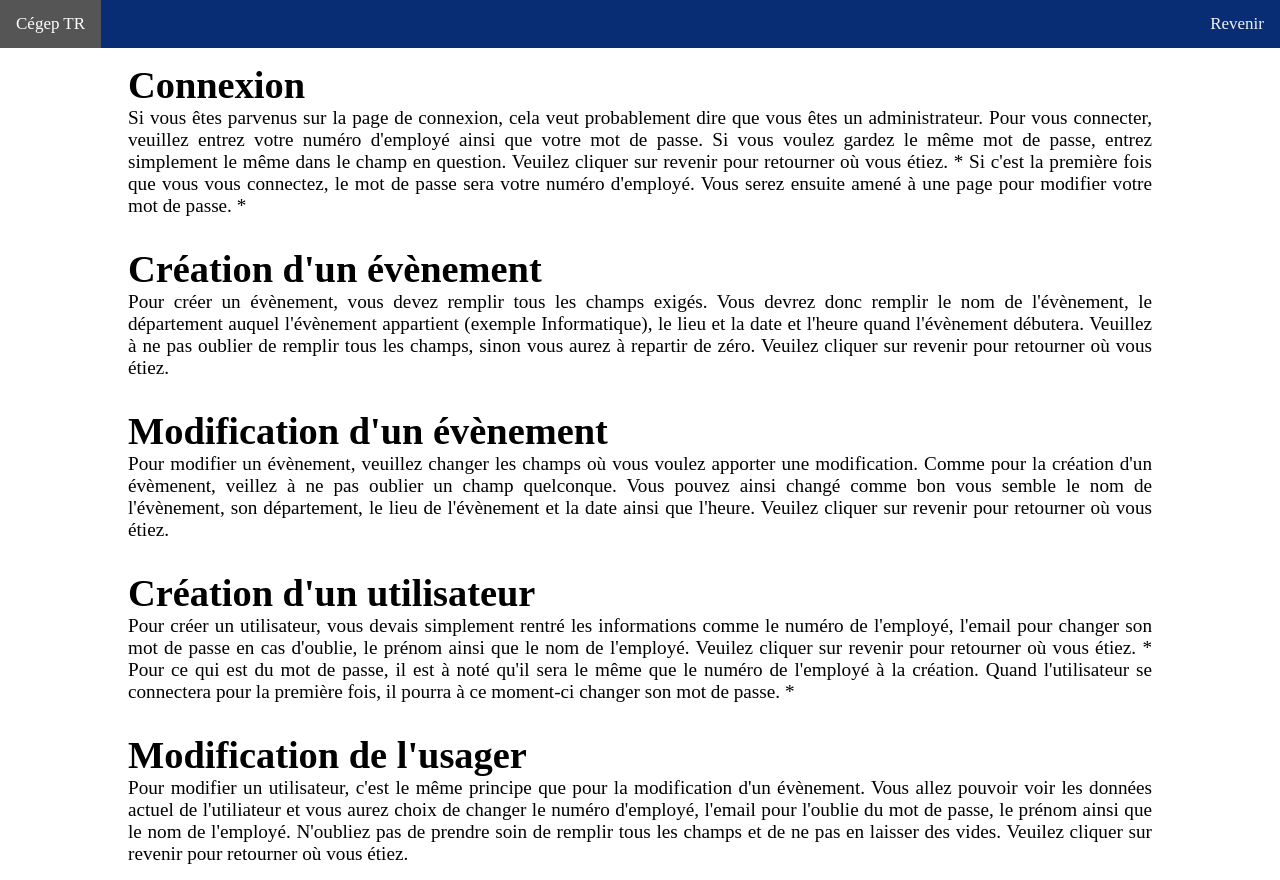
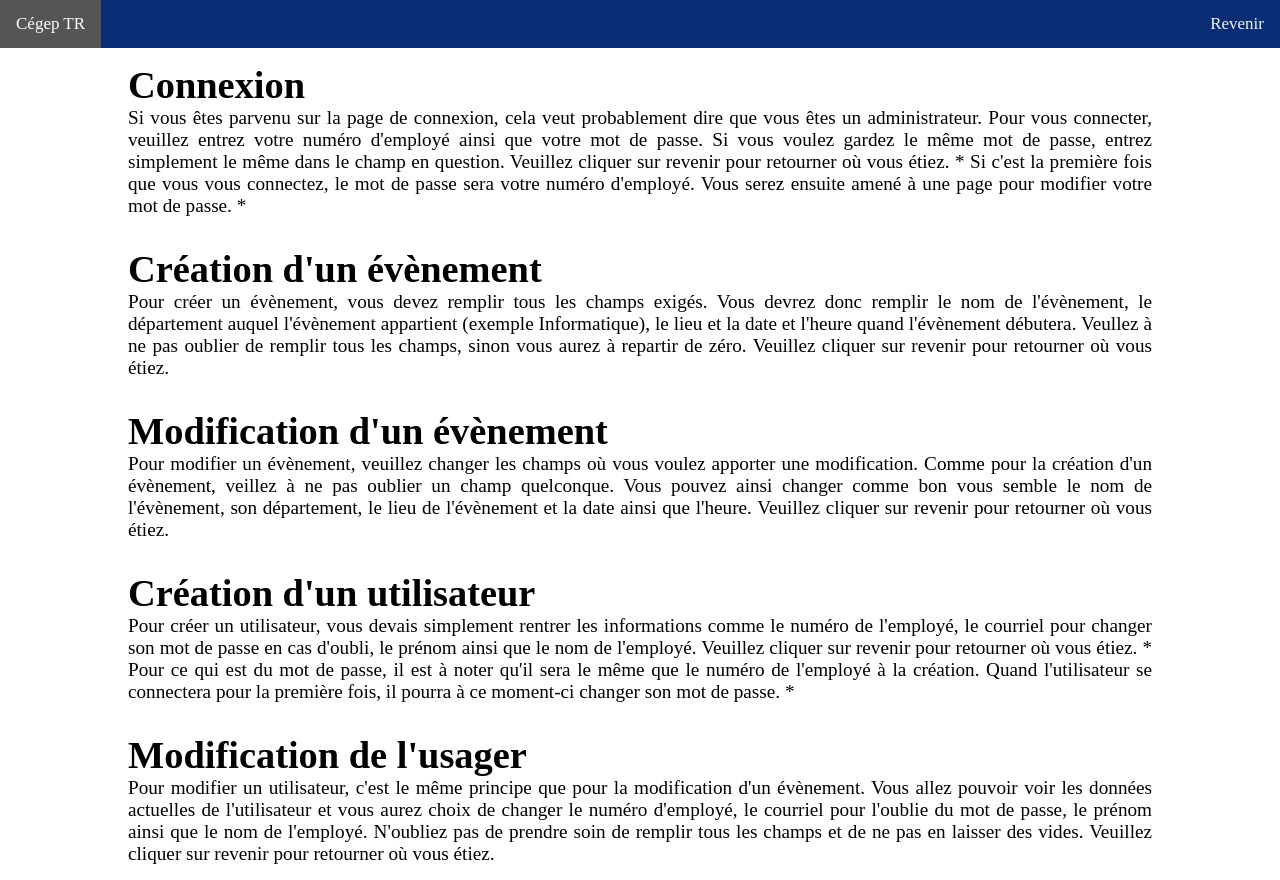
Before and after one commit to MariusTestard/web32023, a PHP site: page /help.php in a window 1280 px wide. Run offline with PHP 8.4, Linux system fonts and the light colour scheme; data that the repository does not hold is empty.

Commit message:
smileyFace

```diff
--- a/smileyFace/create.php
+++ b/smileyFace/create.php
@@ -31,7 +31,7 @@ session_start();
                 $numEmplo = test_input($_POST["numEmplo"]);
             }
             if (empty($_POST['recoverEmail'])) {
-                $errorRecoverEmail = "Email de récupération manquant";
+                $errorRecoverEmail = "Courriel de récupération manquant";
                 $erreur = true;
             } else {
                     $recoverEmail = test_input($_POST["recoverEmail"]);
@@ -94,8 +94,8 @@ session_start();
                                     <span class="spanErr"><?php echo $errorNumEplo; ?></span>
                                 </div>
                                 <div class="group">
-                                    <label for="recoverEmail">Email de récupération</label>
-                                    <input type="email" class="form-control" placeholder="Email de récupération" name="recoverEmail">
+                                    <label for="recoverEmail">Courriel de récupération</label>
+                                    <input type="email" class="form-control" placeholder="Courriel de récupération" name="recoverEmail">
                                     <span class="spanErr"><?php echo $errorRecoverEmail; ?></span>
                                 </div>
                                 <div class="group">
--- a/smileyFace/help.php
+++ b/smileyFace/help.php
@@ -8,7 +8,7 @@ session_start();
     <meta charset="UTF-8">
     <meta name="viewport" content="width=device-width, initial-scale=1.0">
     <link rel="stylesheet" href="css/help.css">
-    <title>help</title>
+    <title>Besoin d'aide - Cégep de Trois-Rivières</title>
 </head>
 
 <body>
@@ -29,10 +29,10 @@ session_start();
                 break;
 
             case 3:
-                $location = 'modifier.php';
+                $location = 'eventBD.php';
                 break;
             case 4:
-                $location = 'modifier.php';
+                $location = 'userBD.php';
                 break;
 
             case 5:
@@ -62,9 +62,9 @@ session_start();
                 <div class="para">
                     <h1>Connexion</h1>
                     <p>
-                        Si vous êtes parvenus sur la page de connexion, cela veut probablement dire que vous êtes un administrateur. Pour vous connecter, veuillez entrez
+                        Si vous êtes parvenu sur la page de connexion, cela veut probablement dire que vous êtes un administrateur. Pour vous connecter, veuillez entrez
                         votre numéro d'employé ainsi que votre mot de passe. Si vous voulez gardez le même mot de passe, entrez simplement le même dans le champ en question.
-                        Veuilez cliquer sur revenir pour retourner où vous étiez. * Si c'est la première fois que vous vous connectez, le mot de passe sera votre numéro d'employé. Vous serez
+                        Veuillez cliquer sur revenir pour retourner où vous étiez. * Si c'est la première fois que vous vous connectez, le mot de passe sera votre numéro d'employé. Vous serez
                         ensuite amené à une page pour modifier votre mot de passe. *
                     </p>
                 </div>
@@ -72,29 +72,29 @@ session_start();
                     <h1>Création d'un évènement</h1>
                     <p>
                         Pour créer un évènement, vous devez remplir tous les champs exigés. Vous devrez donc remplir le nom de l'évènement, le département auquel l'évènement appartient (exemple Informatique), le lieu et la date et l'heure quand
-                        l'évènement débutera. Veuillez à ne pas oublier de remplir tous les champs, sinon vous aurez à repartir de zéro. Veuilez cliquer sur revenir pour retourner où vous étiez.
+                        l'évènement débutera. Veullez à ne pas oublier de remplir tous les champs, sinon vous aurez à repartir de zéro. Veuillez cliquer sur revenir pour retourner où vous étiez.
                     </p>
                 </div>
                 <div class="para">
                     <h1>Modification d'un évènement</h1>
                     <p>
-                        Pour modifier un évènement, veuillez changer les champs où vous voulez apporter une modification. Comme pour la création d'un évèmenent, veillez à ne pas oublier un champ quelconque. Vous pouvez ainsi changé comme bon vous semble le nom de l'évènement,
-                        son département, le lieu de l'évènement et la date ainsi que l'heure. Veuilez cliquer sur revenir pour retourner où vous étiez.
+                        Pour modifier un évènement, veuillez changer les champs où vous voulez apporter une modification. Comme pour la création d'un évènement, veillez à ne pas oublier un champ quelconque. Vous pouvez ainsi changer comme bon vous semble le nom de l'évènement,
+                        son département, le lieu de l'évènement et la date ainsi que l'heure. Veuillez cliquer sur revenir pour retourner où vous étiez.
                     </p>
                 </div>
                 <div class="para">
                     <h1>Création d'un utilisateur</h1>
                     <p>
-                        Pour créer un utilisateur, vous devais simplement rentré les informations comme le numéro de l'employé, l'email pour changer son mot de passe en cas d'oublie, le prénom ainsi que le nom de l'employé.
-                        Veuilez cliquer sur revenir pour retourner où vous étiez. * Pour ce qui est du mot de passe, il est à noté qu'il sera le même que le numéro de l'employé à la création. Quand l'utilisateur se connectera pour la
+                        Pour créer un utilisateur, vous devais simplement rentrer les informations comme le numéro de l'employé, le courriel pour changer son mot de passe en cas d'oubli, le prénom ainsi que le nom de l'employé.
+                        Veuillez cliquer sur revenir pour retourner où vous étiez. * Pour ce qui est du mot de passe, il est à noter qu'il sera le même que le numéro de l'employé à la création. Quand l'utilisateur se connectera pour la
                         première fois, il pourra à ce moment-ci changer son mot de passe. *
                     </p>
                 </div>
                 <div class="para">
                     <h1>Modification de l'usager</h1>
                     <p>
-                        Pour modifier un utilisateur, c'est le même principe que pour la modification d'un évènement. Vous allez pouvoir voir les données actuel de l'utiliateur et vous aurez choix de changer le numéro d'employé, l'email pour l'oublie du mot de passe,
-                        le prénom ainsi que le nom de l'employé. N'oubliez pas de prendre soin de remplir tous les champs et de ne pas en laisser des vides. Veuilez cliquer sur revenir pour retourner où vous étiez.
+                        Pour modifier un utilisateur, c'est le même principe que pour la modification d'un évènement. Vous allez pouvoir voir les données actuelles de l'utilisateur et vous aurez choix de changer le numéro d'employé, le courriel pour l'oublie du mot de passe,
+                        le prénom ainsi que le nom de l'employé. N'oubliez pas de prendre soin de remplir tous les champs et de ne pas en laisser des vides. Veuillez cliquer sur revenir pour retourner où vous étiez.
                     </p>
                 </div>
             </div>
--- a/smileyFace/loading.php
+++ b/smileyFace/loading.php
@@ -4,7 +4,7 @@
 <head>
     <meta charset="UTF-8">
     <meta name="viewport" content="width=device-width, initial-scale=1.0">
-    <title>Loading</title>
+    <title>loading.php</title>
 </head>
 
 <body>
--- a/smileyFace/newPass.php
+++ b/smileyFace/newPass.php
@@ -14,7 +14,7 @@ session_start();
   <link rel="stylesheet" href="https://cdn.jsdelivr.net/npm/buttercake@3.0.0/dist/css/butterCake.min.css">
   <script src="js/loading.js"></script>
   <link rel="stylesheet" href="css/connexion.css">
-  <title>Password - Cégep de Trois-Rivières</title>
+  <title>Mot de passe - Cégep de Trois-Rivières</title>
 </head>
 
 <body>
--- a/smileyFace/stop.php
+++ b/smileyFace/stop.php
@@ -8,7 +8,7 @@ session_start();
     <meta charset="UTF-8">
     <meta http-equiv="X-UA-Compatible" content="IE=edge">
     <meta name="viewport" content="width=device-width, initial-scale=1.0">
-    <title>Stop - Cégep de Trois-Rivières</title>
+    <title>stop.php</title>
 </head>
 
 <body>
--- a/smileyFace/userBD.php
+++ b/smileyFace/userBD.php
@@ -88,7 +88,7 @@ session_start();
                                 <th>N° Employé</th>
                                 <th>Prenom</th>
                                 <th>Nom</th>
-                                <th>Email de récupération</th>
+                                <th>Courriel de récupération</th>
                                 <th>Actions</th>
                             </tr>
                         </thead>
```
Also changed, not shown: smileyFace/mail.php (+5 -5 lines), smileyFace/modifier.php (+5 -5 lines).
